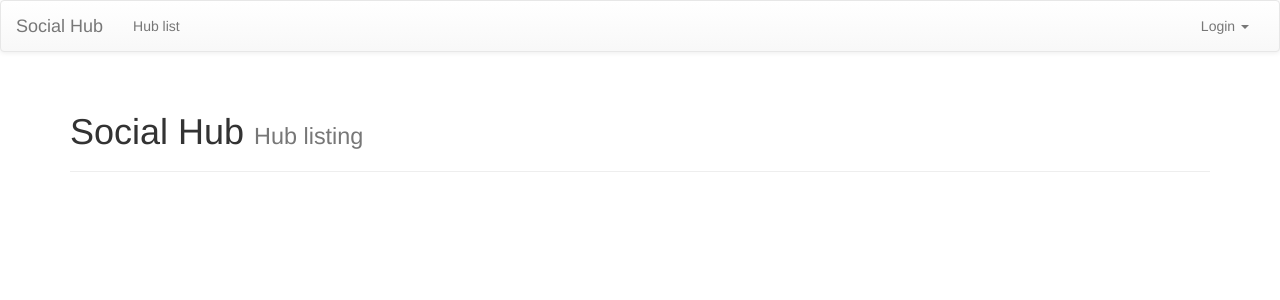
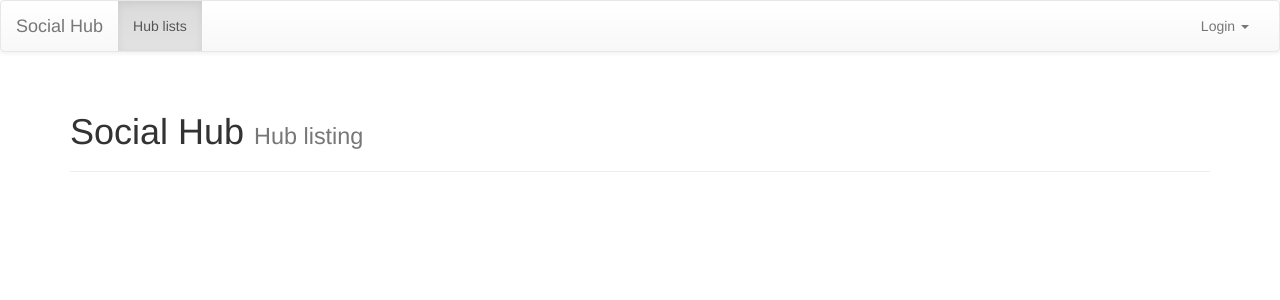
Before and after one commit to Erikfj/socialhub, a Django app: template socialhub/hubs/templates/hubs/hub_listing.html in a window 1280 px wide. Shown: the top 300 px of the page. Run offline with Django 3.2, Linux system fonts and the light colour scheme; the template is opened without the code that fills it, so the values that code supplies are empty; some libraries are stand-ins or nearby versions.

Commit message:
added line of code which should function properly with urls.py in hubs and other incoming urls.

```diff
--- a/socialhub/theme/templates/theme/base.html
+++ b/socialhub/theme/templates/theme/base.html
@@ -16,7 +16,8 @@
         <!-- Collect the nav links, forms, and other content for toggling -->
         <div class="collapse navbar-collapse" id="bs-example-navbar-collapse-1">
           <ul class="nav navbar-nav">
-            <li class=""><a href="">Hub list</a></li>
+            <li class="{% block hub_listing_is_active %}{% endblock %}">
+              <a href="">Hub lists</a></li>
           </ul>
           <ul class="nav navbar-nav navbar-right">
            {% if user.is_anonymous %}
```
